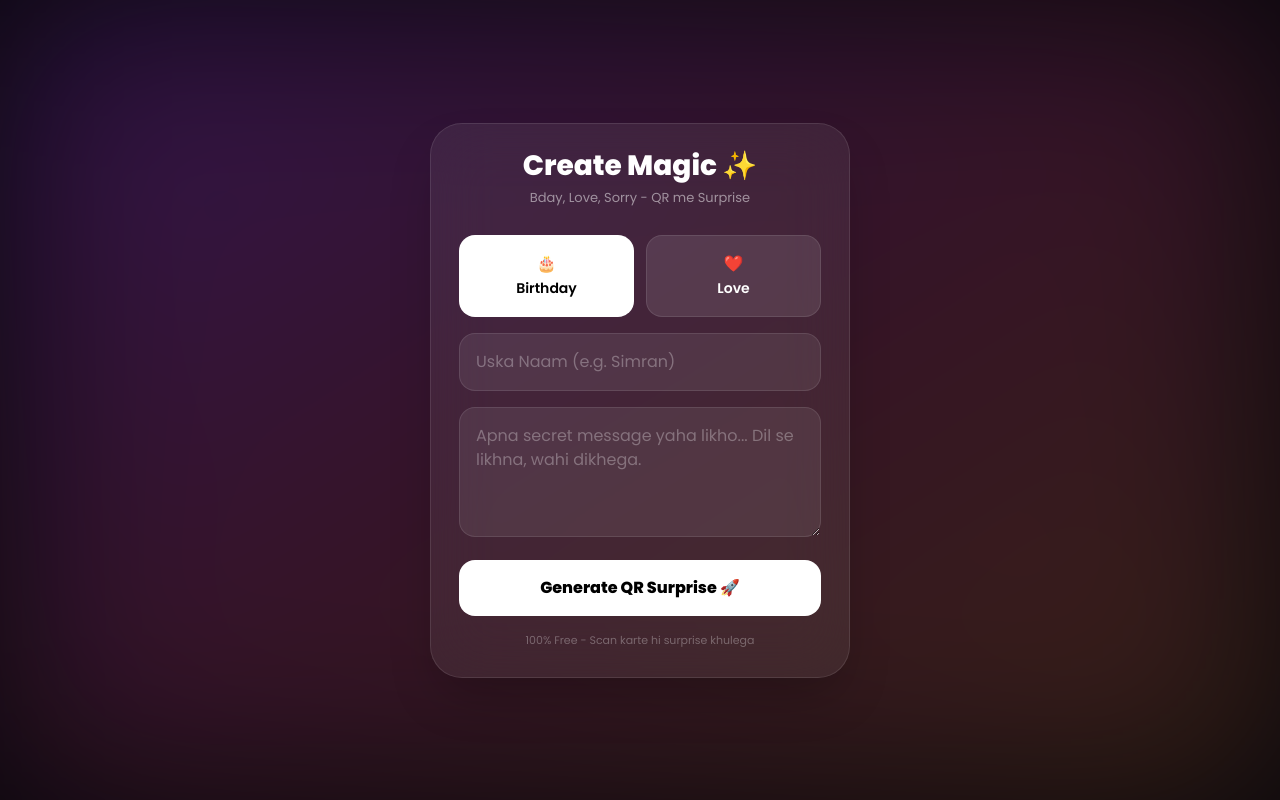
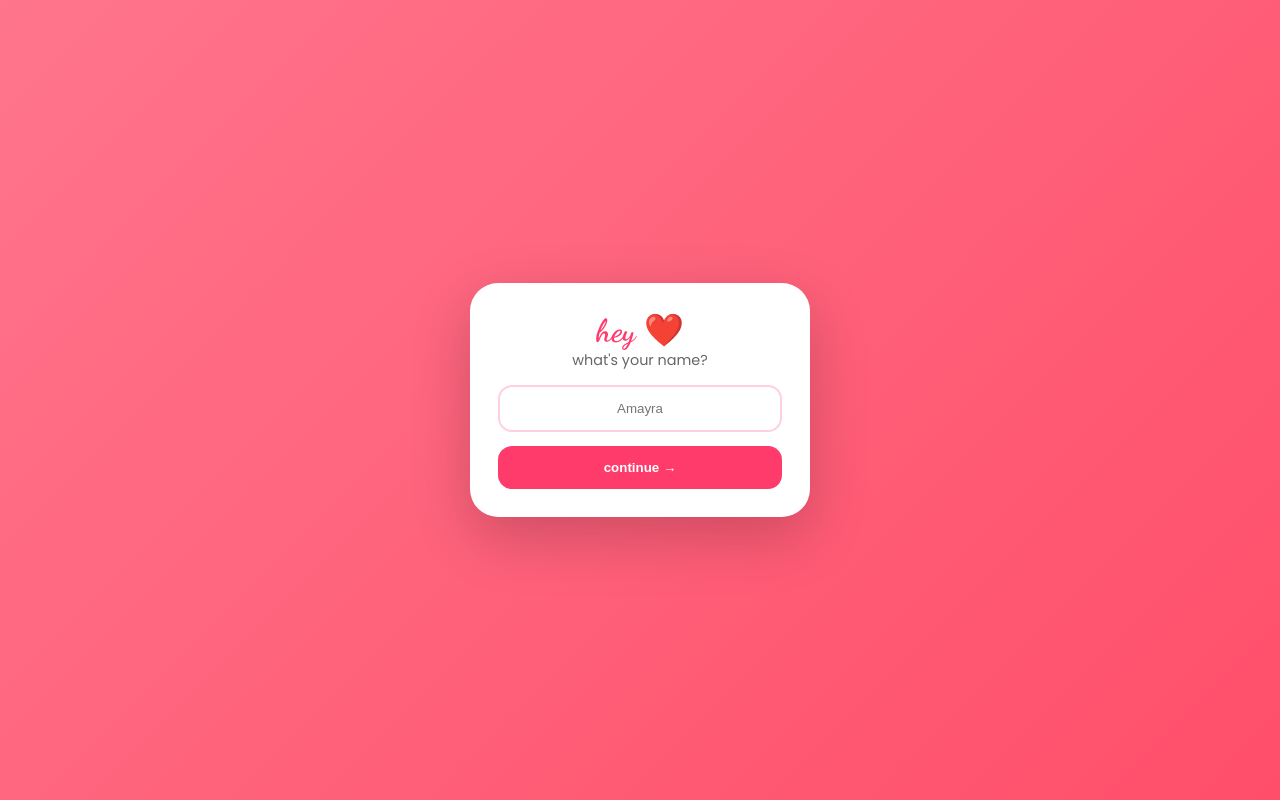
Before and after one commit to lalchandsaini9787-bot/Love-site, a Flask app: page / in a window 1280 px wide. Run offline with Flask 3, Linux system fonts and the light colour scheme; some libraries are stand-ins or nearby versions.

Commit message:
Update index.html

```diff
--- a/templates/index.html
+++ b/templates/index.html
@@ -1,30 +1,60 @@
 <!DOCTYPE html>
-<html lang="en">
+<html>
 <head>
 <meta charset="UTF-8"><meta name="viewport" content="width=device-width, initial-scale=1.0">
-<title>SurpriseQR - Premium</title>
-<script src="https://cdn.tailwindcss.com"></script>
-<link href="https://fonts.googleapis.com/css2?family=Poppins:wght@400;600;800&display=swap" rel="stylesheet">
+<title>For You ❤️</title>
+<link href="https://fonts.googleapis.com/css2?family=Poppins:wght@400;600&family=Dancing+Script:wght@700&display=swap" rel="stylesheet">
+<style>
+*{margin:0;padding:0;box-sizing:border-box}
+body{font-family:'Poppins',sans-serif;background:linear-gradient(135deg,#ff758c,#ff7eb3);min-height:100vh}
+.container{max-width:400px;margin:auto;padding:20px 20px 100px}
+#gate{position:fixed;inset:0;background:linear-gradient(135deg,#ff758c,#ff4e6a);display:flex;align-items:center;justify-content:center;z-index:10;padding:20px}
+.box{background:#fff;border-radius:28px;padding:28px;width:100%;max-width:340px;text-align:center;box-shadow:0 20px 60px rgba(0,0,0,.2)}
+.box input{width:100%;padding:14px;border-radius:14px;border:2px solid #ffd1dc;margin:14px 0;outline:none;text-align:center}
+.box button{width:100%;padding:14px;border:none;border-radius:14px;background:#ff3b6b;color:#fff;font-weight:700;cursor:pointer}
+h1{font-family:'Dancing Script';font-size:2.6rem;color:#fff;text-align:center;margin:32px 0 16px}
+.card{background:#fff;border-radius:22px;padding:22px;margin:14px 0;box-shadow:0 12px 40px rgba(0,0,0,.12)}
+.q{text-align:center;padding:10px}
+.q h2{font-size:1.25rem;color:#2d1a25;line-height:1.4;margin-bottom:20px}
+.btns{position:relative;height:58px;display:flex;justify-content:center;gap:12px}
+.btns button{padding:12px 26px;border-radius:30px;border:none;font-weight:700;cursor:pointer}
+#yes{background:#ff3b6b;color:#fff}
+#no{background:#f1f1f1;color:#999;position:absolute;left:62%;transition:.25s}
+.upload{border:2px dashed #ff8fa3;border-radius:14px;padding:16px;text-align:center;background:#fff5f7;display:block}
+.gallery{display:grid;grid-template-columns:1fr 1fr;gap:10px;margin-top:12px}
+.gallery img{width:100%;aspect-ratio:1;object-fit:cover;border-radius:14px}
+</style>
 </head>
-<body class="bg-[#08070B] text-white font-[Poppins] min-h-screen flex justify-center items-center p-4">
-<div class="absolute inset-0 bg-gradient-to-br from-purple-600/30 via-pink-500/20 to-orange-400/20 blur-[100px]"></div>
+<body>
+<div id="gate"><div class="box"><h2 style="font-family:'Dancing Script';font-size:2rem;color:#ff3b6b">hey ❤️</h2><p style="font-size:.9rem;color:#666">what's your name?</p><input id="n" placeholder="Amayra"><button onclick="go()">continue →</button></div></div>
 
-<div class="relative w-full max-w-[420px] bg-white/[0.07] backdrop-blur-[30px] border border-white/10 rounded-[32px] p-7 shadow-2xl">
-    <h1 class="text-[28px] font-extrabold text-center leading-none">Create Magic ✨</h1>
-    <p class="text-center text-white/50 text-[13px] mt-2">Bday, Love, Sorry - QR me Surprise</p>
+<div class="container" id="main" style="display:none">
+<h1 id="hi">hey ❤️</h1>
 
-    <form action="/create" method="POST" class="mt-7 space-y-4">
-        <div class="grid grid-cols-2 gap-3">
-            <label><input type="radio" name="theme" value="bday" checked class="peer hidden"><div class="peer-checked:bg-white peer-checked:text-black bg-white/10 p-4 rounded-2xl text-center cursor-pointer border border-white/10 transition-all">🎂<br><span class="text-sm font-semibold">Birthday</span></div></label>
-            <label><input type="radio" name="theme" value="love" class="peer hidden"><div class="peer-checked:bg-white peer-checked:text-black bg-white/10 p-4 rounded-2xl text-center cursor-pointer border border-white/10 transition-all">❤️<br><span class="text-sm font-semibold">Love</span></div></label>
-        </div>
+<div class="card q" id="qBox">
+<h2 id="qT"></h2>
+<div class="btns"><button id="yes" onclick="next()">yes</button><button id="no" onmouseover="move()" ontouchstart="move()" onclick="move()">no</button></div>
+<p id="msg" style="color:#ff3b6b;margin-top:14px;font-size:.85rem;display:none">no is not an option 😏</p>
+</div>
 
-        <input name="name" required placeholder="Uska Naam (e.g. Simran)" class="w-full p-4 rounded-2xl bg-white/[0.08] border border-white/10 outline-none focus:border-white/30 placeholder:text-white/30">
-        <textarea name="message" required placeholder="Apna secret message yaha likho... Dil se likhna, wahi dikhega." class="w-full p-4 rounded-2xl bg-white/[0.08] border border-white/10 outline-none h-[130px] placeholder:text-white/30 focus:border-white/30"></textarea>
+<div class="card" id="done" style="display:none;text-align:center">
+<h2 style="color:#ff3b6b">i knew it ❤️</h2><p id="final" style="margin-top:12px;line-height:1.6;font-size:.95rem;color:#555"></p>
+</div>
 
-        <button class="w-full bg-white text-black font-bold p-4 rounded-2xl text-[16px] hover:scale-[0.98] transition-all">Generate QR Surprise 🚀</button>
-        <p class="text-center text-[11px] text-white/30">100% Free - Scan karte hi surprise khulega</p>
-    </form>
+<div class="card"><b style="color:#ff3b6b">📸 gallery</b><label class="upload" style="margin-top:10px"><input type="file" accept="image/*" multiple hidden onchange="addP(this)">+ add photos</label><div class="gallery" id="g"></div></div>
+
+<div class="card"><b style="color:#ff3b6b">🎵 music</b><label class="upload" style="margin:10px 0"><input type="file" accept="audio/*" hidden onchange="playL(this)">+ from gallery</label><div style="display:flex;gap:8px"><input id="s" placeholder="search song" style="flex:1;padding:11px;border-radius:12px;border:1.5px solid #ffd1dc"><button onclick="search()" style="padding:11px 14px;border-radius:12px;border:none;background:#ff3b6b;color:#fff">go</button></div><div id="r"></div><div id="pl" style="display:none;margin-top:10px"><b id="np" style="font-size:.85rem"></b><audio id="au" controls autoplay style="width:100%;margin-top:6px"></audio></div></div>
 </div>
+
+<script>
+const Q=["do you know how cute you are?","will you stay with Chiku forever?","can i be your fav person?","be mine forever?"];
+let i=0, name="";
+function go(){name=document.getElementById('n').value.trim();if(!name)return;document.getElementById('gate').style.display='none';document.getElementById('main').style.display='block';document.getElementById('hi').innerText=`hey ${name} ❤️`;document.getElementById('qT').innerText=Q[0]}
+function move(){const b=document.getElementById('no');b.style.left=Math.random()*40+10+'%';b.style.top=Math.random()*60-20+'px';document.getElementById('msg').style.display='block'}
+function next(){i++;if(i<Q.length){document.getElementById('qT').innerText=Q[i];document.getElementById('msg').style.display='none';document.getElementById('no').style.left='62%';document.getElementById('no').style.top='0'}else{document.getElementById('qBox').style.display='none';document.getElementById('done').style.display='block';document.getElementById('final').innerText=`this little world is for you, ${name}. add your photos, add your fav songs. you are my fav. - Chiku ❤️`}}
+function addP(inp){const g=document.getElementById('g');for(let f of inp.files){let u=URL.createObjectURL(f);let im=document.createElement('img');im.src=u;g.appendChild(im)}}
+function playL(inp){const f=inp.files[0];if(!f)return;document.getElementById('pl').style.display='block';document.getElementById('np').innerText=f.name;document.getElementById('au').src=URL.createObjectURL(f)}
+async function search(){let q=document.getElementById('s').value;if(!q)return;document.getElementById('r').innerHTML='searching...';let res=await fetch(`https://itunes.apple.com/search?term=${encodeURIComponent(q)}&media=music&limit=5`);let d=await res.json();let h='';d.results.forEach(s=>{h+=`<div style="display:flex;gap:8px;padding:8px;cursor:pointer" onclick="document.getElementById('pl').style.display='block';document.getElementById('np').innerText='${s.trackName}';document.getElementById('au').src='${s.previewUrl}'"><img src="${s.artworkUrl100}" style="width:38px;border-radius:6px"><div style="font-size:.8rem"><b>${s.trackName}</b><br>${s.artistName}</div></div>`});document.getElementById('r').innerHTML=h}
+</script>
 </body>
-</html>
+    </html>
```
